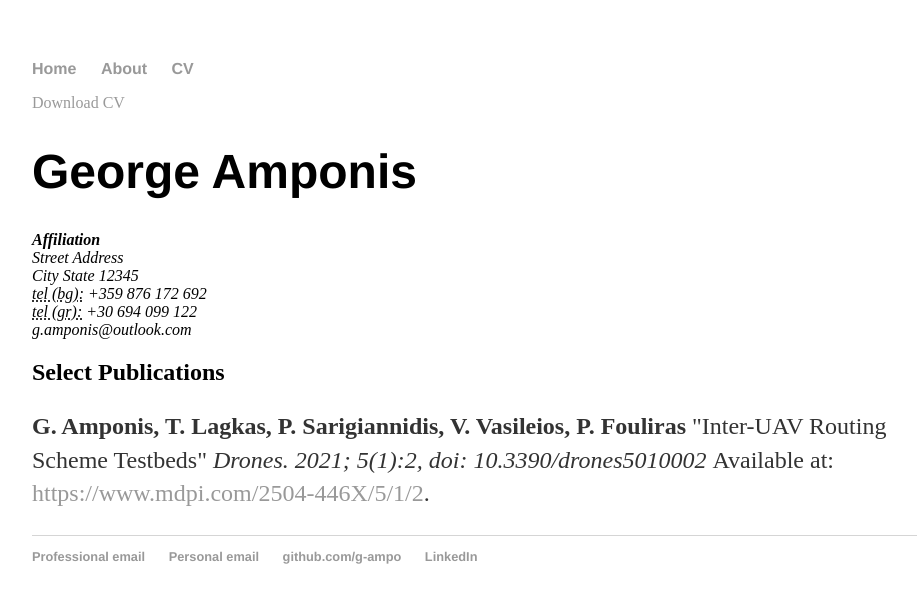
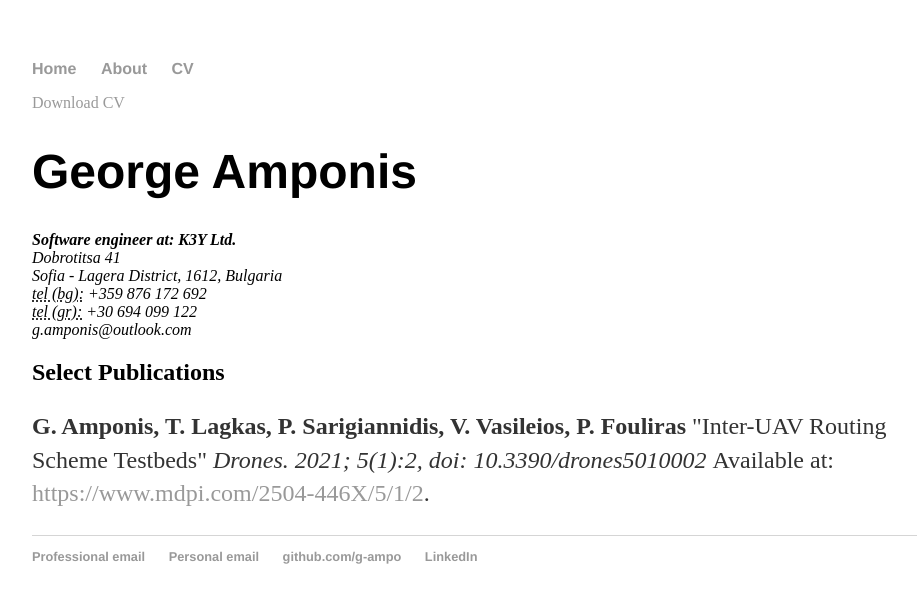
Before and after one commit to g-ampo/g-ampo.github.io, a Jekyll site: the page built from cv/index.html, in a window 1280 px wide. Shown: the top 603 px of the page, without its empty margins (160-1077 px from the left). Built offline with Jekyll 4.4.1, drawn with Linux system fonts in a browser that asks for light colours.

Commit message:
Update index.html

```diff
--- a/cv/index.html
+++ b/cv/index.html
@@ -7,9 +7,9 @@ title: CV of Your Name
 		<a href="#" class="download" title="Download CV as PDF">Download CV</a>
 					<h1>George Amponis</h1>
 					<address>
-					<strong>Affiliation</strong><br>
-					Street Address<br>
-					City State 12345<br>
+					<strong>Software engineer at: K3Y Ltd.</strong><br>
+					Dobrotitsa 41<br>
+					Sofia - Lagera District, 1612, Bulgaria<br>
 					<abbr title="phone">tel (bg):</abbr> +359 876 172 692<br>
 					<abbr title="phone">tel (gr):</abbr> +30 694 099 122<br>
 					<span class="obfuscate">g.amponis@outlook.com</span>
```
